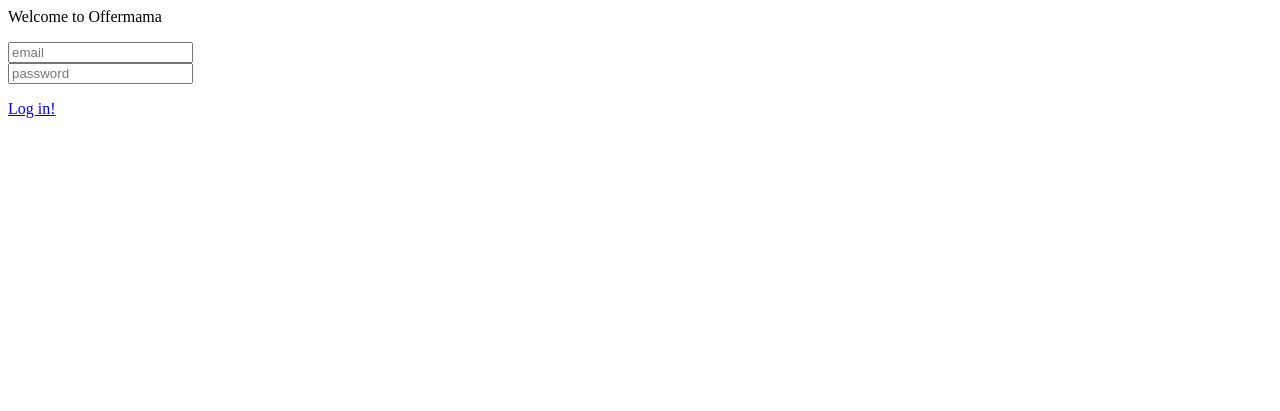
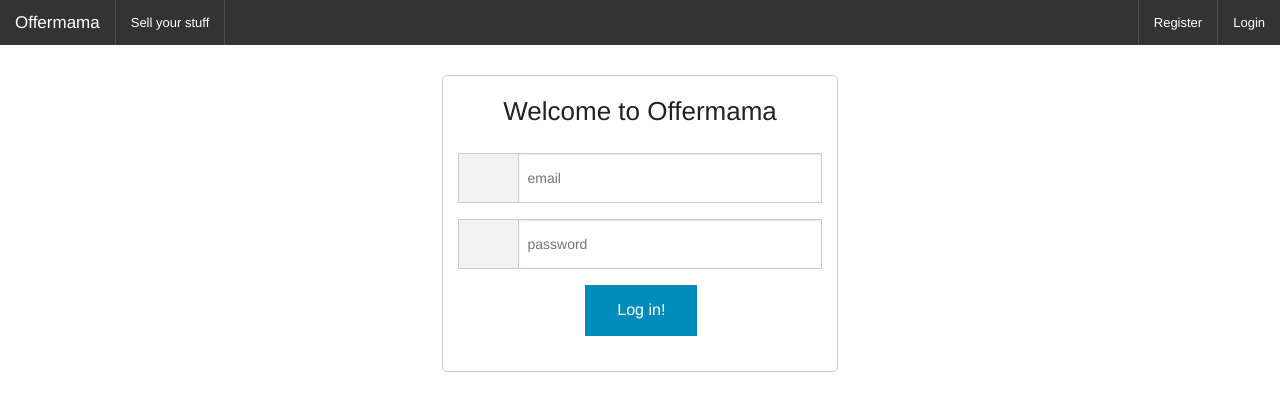
Before and after one commit to ramprasathk93/Offermama-Website, a PHP site: page /login.html in a window 1280 px wide. Shown: the top 411 px of the page. Run offline with PHP 8.4, Linux system fonts and the light colour scheme; data comes from the database, SQL or seed files in the repository.

Commit message:
changed from a single page design

```diff
--- a/app/offers/functions.js
+++ b/app/offers/functions.js
@@ -65,20 +65,8 @@
         });
     }
     function click_home(){
-        $.post('offers.php',{'cat':"home"},function(response){                   var str='<div class"contain-to-grid fixed">\
-<nav class="top-bar" data-topbar>\
-<section class="top-bar-section">\
-<ul class="left">\
-<li class="divider"></li>\
-<li><a onclick="click_o_top()">Top</a></li>\
-<li class="divider"></li>\
-<li><a onclick="click_o_recent()">Recent</a></li>\
-</ul>\
-</section>\
-</nav>\
-</div>';
-
-            $(".wall").html(str + response);
+        $.post('offers.php',{'cat':"home"},function(response){
+            $(".wall").html(response);
         })
     }
 
--- a/app/offers/login.html
+++ b/app/offers/login.html
@@ -1,5 +1,46 @@
+<html>
+<head>
+<title>Offer Mama</title>
+<link rel="stylesheet" type="text/css" href="../../common/css/foundation.css">
+<link rel="stylesheet" type="text/css" href="../../common/css/normalize.css">
+<link rel="stylesheet" type="text/css" href="../../common/css/main.css">
+<script src="../../common/js/jquery.min.js"></script>
+<script src=functions.js></script>
+<script src="../../common/js/foundation/foundation.js"></script>
+</head>
+<body>
+<div class"contain-to-grid fixed">
+<nav class="top-bar" data-topbar>
+<ul class="title-area">
+
+<li class="name">
+<h1>
+<a href="home.html">
+Offermama
+</a>
+</h1>
+</li>
+<li class="toggle-topbar menu-icon"><a href="#"><span>Menu</span></a></li>
+</ul>
+<section class="top-bar-section">
+
+<ul class="left">
+<li class="divider"></li>
+<li><a href='user_ad.html'>Sell your stuff</a></li>
+<li class="divider"></li>
+</ul>
+
+<ul class="right">
+<li class="divider"></li>
+<li><a href="register.html">Register</a></li>
+<li class="divider"></li>
+<li><a href='login.html'>Login</a></li>
+</ul>
+</section>
+</nav>
+</div>
 <div class="row">
-    <div class="large-6 columns">
+    <div class="small-4 columns small-centered">
       <div class="signup-panel">
         <p class="welcome"> Welcome to Offermama</p>
         <form>
@@ -24,3 +65,5 @@
       </div>
     </div>
    </div>
+</body>
+</html>
--- a/app/offers/offers.php
+++ b/app/offers/offers.php
@@ -7,7 +7,6 @@
 
 if(!strcmp($cat,"home"))
 {
-   echo '<div class="mini_taskbar"><div class="o_recent">Recent</div><div class="o_top">Top</div></div>';
    foreach($conn->query("select * from post_b order by likes_count desc") as $row)
    {
        echo '<div class="panel offer" id="'.$row['post_id'].'" onclick=click_offer("'.$row['post_id'].'")>'.$row['content'].'</div>';
--- a/common/css/main.css
+++ b/common/css/main.css
@@ -11,6 +11,9 @@
 .row{
     max-width: 100%;
 }
+.offer{
+    margin:0;
+}
 .offer:hover{
 	cursor:hand;
 	background-color:#eff6f9;
@@ -19,7 +22,6 @@
 	height:590;
     overflow-y:auto;
 	background-color:WHITE;
-	border-radius:15;
 }
 .p2p{
 	height:590;
```
Also changed, not shown: app/offers/register.html (+44 -1 lines).
